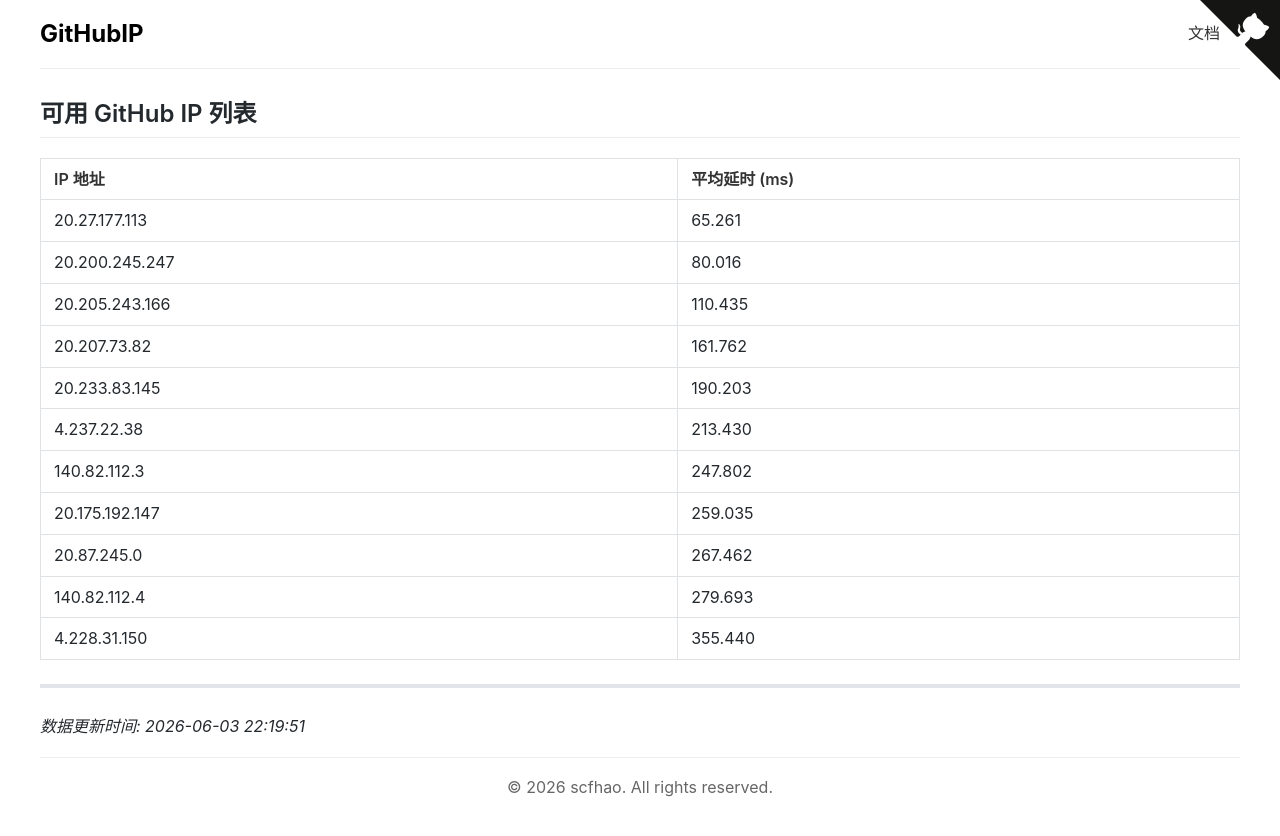
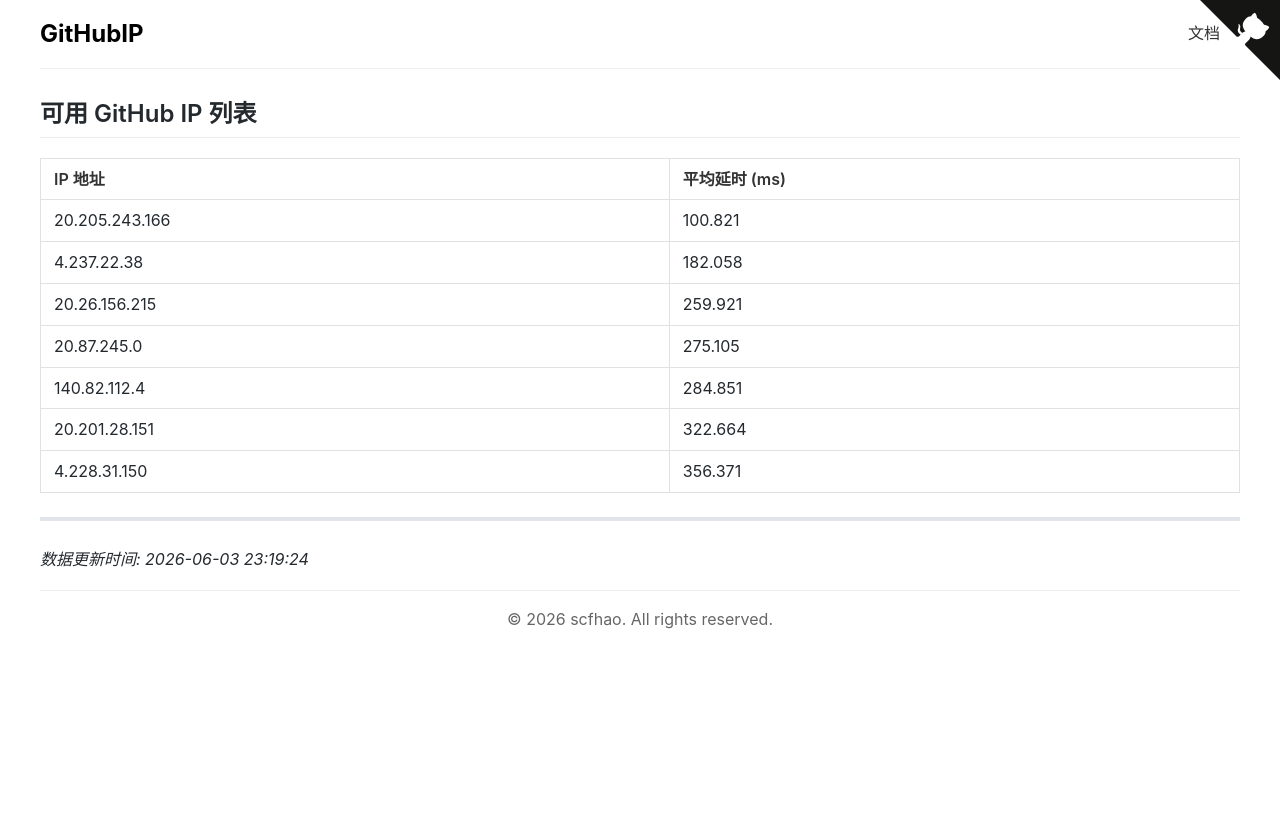
Before and after one commit to scfhao/GitHubIP, a Jekyll site: the page built from index.md, in a window 1280 px wide. Shown: the top 836 px of the page. Built offline with Jekyll 4.4.1, drawn with Linux system fonts in a browser that asks for light colours.

Commit message:
自动脚本执行 - 2026-06-03 23:19:24

```diff
--- a/index.md
+++ b/index.md
@@ -1,25 +1,21 @@
 ---
 layout: home
 title: GitHub IP 列表
-date: 2026-06-03 22:19:51
+date: 2026-06-03 23:19:24
 ---
 
 ## 可用 GitHub IP 列表
 
 | IP 地址 | 平均延时 (ms) |
 |---------|--------------|
-| 20.27.177.113 | 65.261 |
-| 20.200.245.247 | 80.016 |
-| 20.205.243.166 | 110.435 |
-| 20.207.73.82 | 161.762 |
-| 20.233.83.145 | 190.203 |
-| 4.237.22.38 | 213.430 |
-| 140.82.112.3 | 247.802 |
-| 20.175.192.147 | 259.035 |
-| 20.87.245.0 | 267.462 |
-| 140.82.112.4 | 279.693 |
-| 4.228.31.150 | 355.440 |
+| 20.205.243.166 | 100.821 |
+| 4.237.22.38 | 182.058 |
+| 20.26.156.215 | 259.921 |
+| 20.87.245.0 | 275.105 |
+| 140.82.112.4 | 284.851 |
+| 20.201.28.151 | 322.664 |
+| 4.228.31.150 | 356.371 |
 
 ---
 
-*数据更新时间: 2026-06-03 22:19:51*
+*数据更新时间: 2026-06-03 23:19:24*
```
